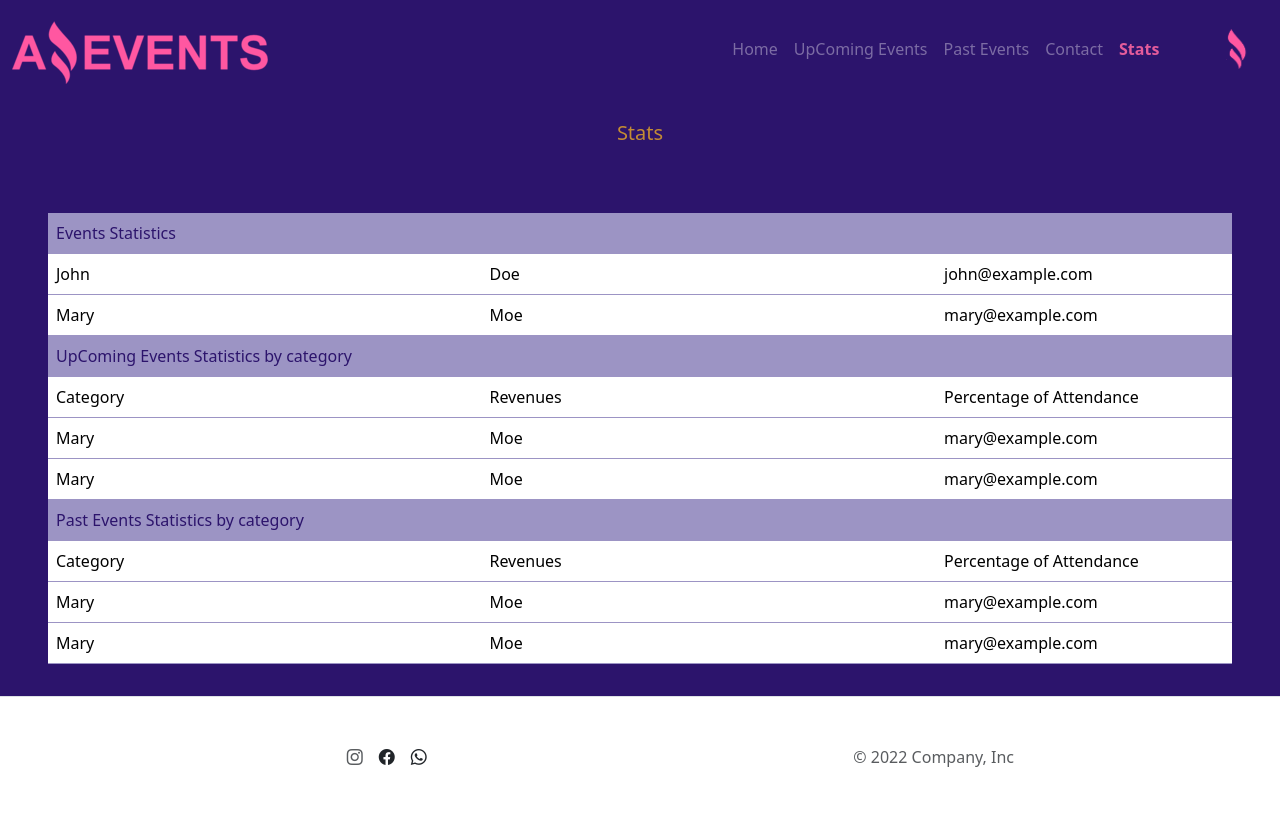
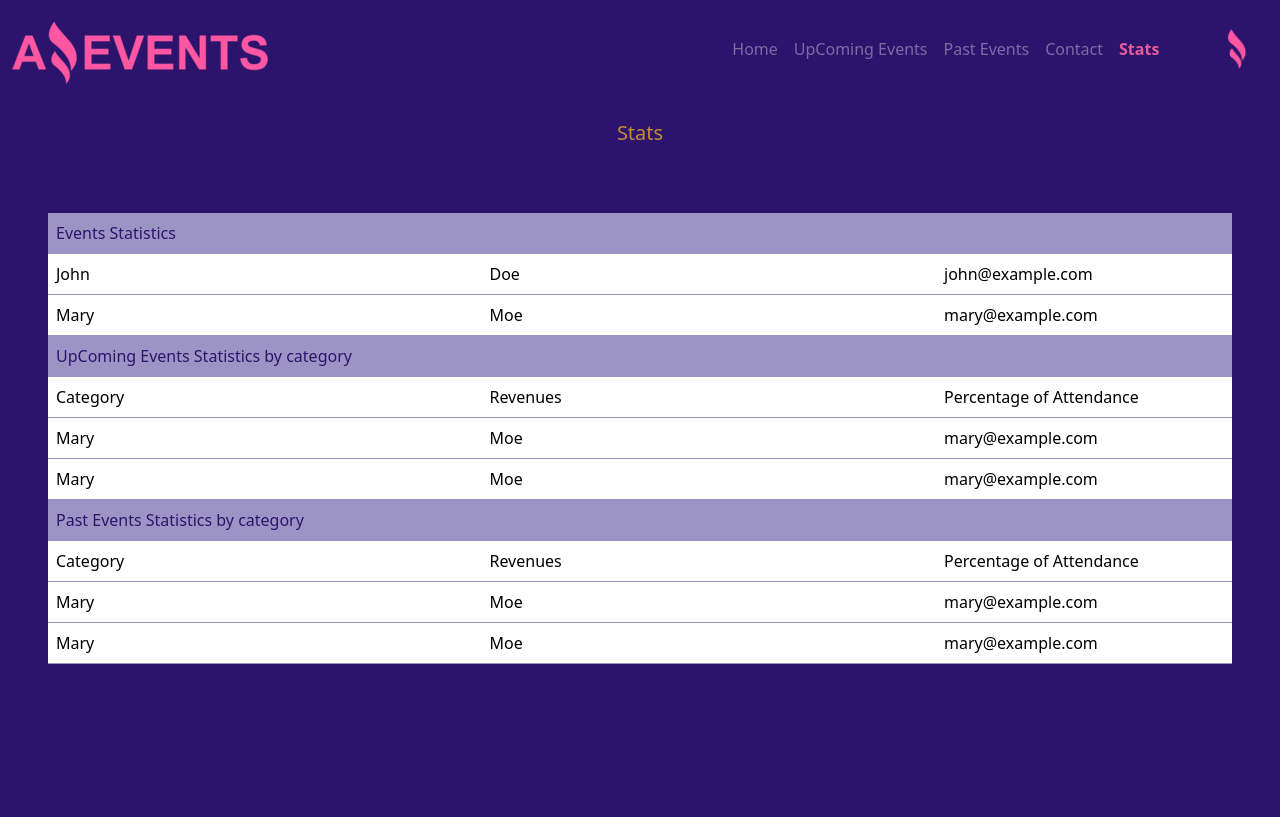
Before and after one commit to yohannavrojo/Amazing-events_Rojo.github.io, a plain HTML site: page pages/stats.html in a window 1280 px wide. Drawn offline with nearby package versions, Linux system fonts and the light colour scheme.

Commit message:
styled-change

```diff
--- a/assets/css/styled.css
+++ b/assets/css/styled.css
@@ -103,7 +103,9 @@ color:#9c94c4 ;
     color: #2c146c;
 }
 /* footer */
-
+footer{
+    height: 8.1em;
+}
 .footer-height {
     height: 30px;
 }
--- a/pages/stats.html
+++ b/pages/stats.html
@@ -17,7 +17,7 @@
 
 </head>
 
-<body>
+<body class="main">
     <header>
         <nav class="nav-cont navbar navbar-expand-lg p">
             <div class="container-fluid">
@@ -54,7 +54,7 @@
 
     </header>
 
-    <main class="main">
+    <main >
         <!-- carousel -->
         <div id="carouselExampleCaptions" class="caro-colors carousel slide ">
 
@@ -132,35 +132,6 @@
 
     </main>
 
-    <!-- footer -->
-
-
-    <footer class="d-flex flex-wrap justify-content-between align-items-center py-5  border-top">
-        <ul class="nav col-md-4 justify-content-end list-unstyled d-flex">
-            <li class="ms-3">
-                <a class="text-muted" href="#">
-                    <i class="bi bi-instagram"></i>
-                </a>
-            </li>
-            <li class="ms-3">
-                <i class="bi bi-facebook"></i>
-            </li>
-            <li class="ms-3">
-                <i class="bi bi-whatsapp"></i>
-            </li>
-        </ul>
-
-        <div class="col-md-4 d-flex align-items-center">
-            <a href="#" class="mb-3 me-2 mb-md-0 text-muted text-decoration-none lh-1">
-                <span class="mb-3 mb-md-0 text-muted">© 2022 Company, Inc</span>
-            </a>
-
-        </div>
-
-    </footer>
-
-
-
 </body>
 <!-- Bootstrap -->
 <script src="https://cdn.jsdelivr.net/npm/bootstrap@5.0.1/dist/js/bootstrap.bundle.min.js"></script>
```
Also changed, not shown: index.html (+4 -3 lines), pages/contact.html (+1 -1 lines).
